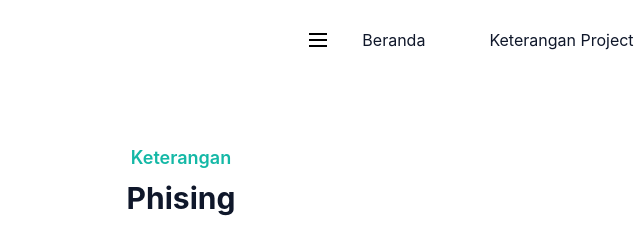
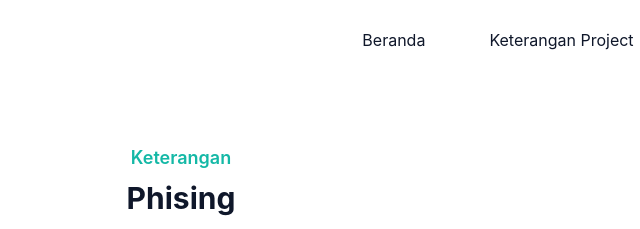
Before and after one commit to IlhamAgusk/Portfolio1.2, a website: page project3.html in a window 1280 px wide. Shown: the top 229 px of the page, 459-1099 px from the left. Drawn offline with nearby package versions, Linux system fonts and the light colour scheme.

Commit message:
Update project3.html

```diff
--- a/project3.html
+++ b/project3.html
@@ -20,7 +20,7 @@
                     <a href="#home" class="font-bold text-lg text-primary block py-6">IlhamAgusK</a>
                 </div>
                 <div class="flex items-center px-4">
-                    <button id="hamburger" class="md:hidden">
+                    <button id="hamburger" class="lg:hidden">
                         <svg id="hamburger-icon" data-state="hamburger" xmlns="http://www.w3.org/2000/svg" width="24"
                             height="24" viewBox="0 0 24 24">
                             <rect x="3" y="5" width="18" height="2"></rect>
```
